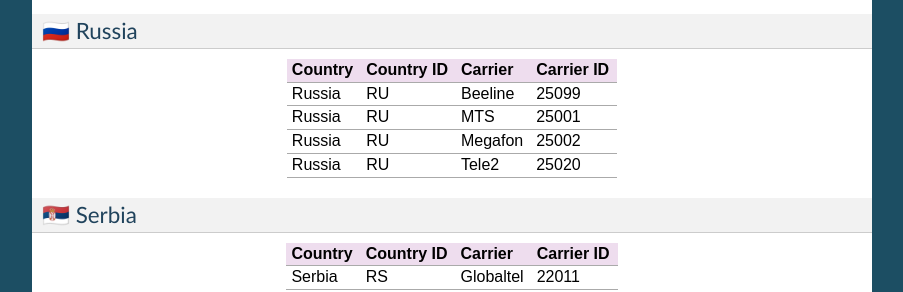
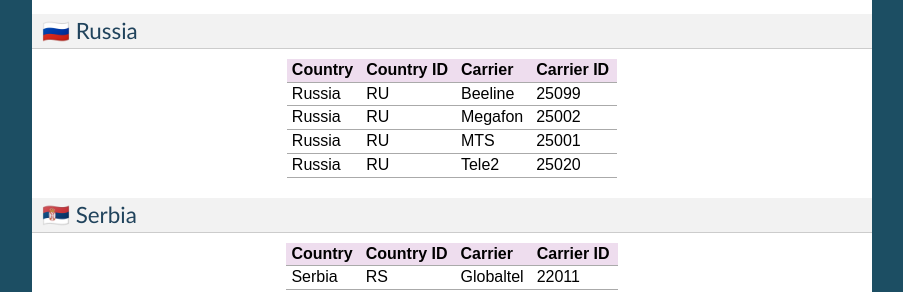
Before and after one commit to megasyst/lab, a Sphinx documentation site: the page built from docs/1_common.rst, in a window 1280 px wide and 900 px high, scrolled down 3925 px. Shown: the part 152-444 px from the top of the window, without its empty margins (198-1101 px from the left). Built offline with Sphinx 7.4.7, drawn with Linux system fonts in a browser that asks for light colours.

```diff
--- a/docs/1_common.rst
+++ b/docs/1_common.rst
@@ -279,8 +279,8 @@ _________
 Country     Country ID     Carrier           Carrier ID
 ==========  =============  ================  ==========
 Russia      RU             Beeline           25099
+Russia      RU             Megafon           25002
 Russia      RU             MTS               25001
-Russia      RU             Megafon           25002
 Russia      RU             Tele2             25020
 ==========  =============  ================  ==========
 
```
